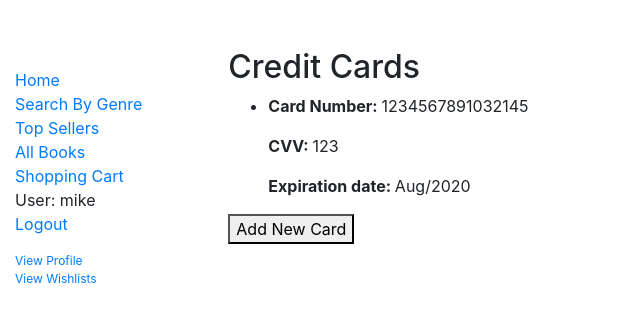
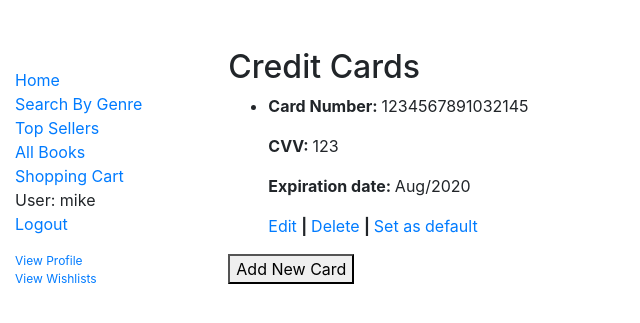
Before and after one commit to mgonz893/bookdjango, a Django app: page /search/creditcards/ in a window 1280 px wide. Shown: the top 323 px of the page, without its empty margins (0-640 px from the left). Run offline with Django 3.2, Linux system fonts and the light colour scheme; a user stored in the database is signed in; data comes from the database, SQL or seed files in the repository; both versions use the stored data as it was after the commit; some libraries are stand-ins or nearby versions.

Commit message:
Added user options for credit card page interface

```diff
--- a/bookapp/catalog/templates/creditcards.html
+++ b/bookapp/catalog/templates/creditcards.html
@@ -8,6 +8,7 @@
     <strong>Card Number: </strong>{{card.ccnumber}} <p></p>
     <p><strong>CVV: </strong>{{card.ccv}} </p>
      <p><strong>Expiration date: </strong>{{card.expiration|date:"M/Y"}} </p>
+     <p><a href= "">Edit</a> <strong> | </strong> <a href= "">Delete</a> <strong> | </strong> <a href="">Set as default</a></p>
   </li>
   </ul>
   {% endfor %}
```
Also changed, not shown: bookapp/db.sqlite3.
